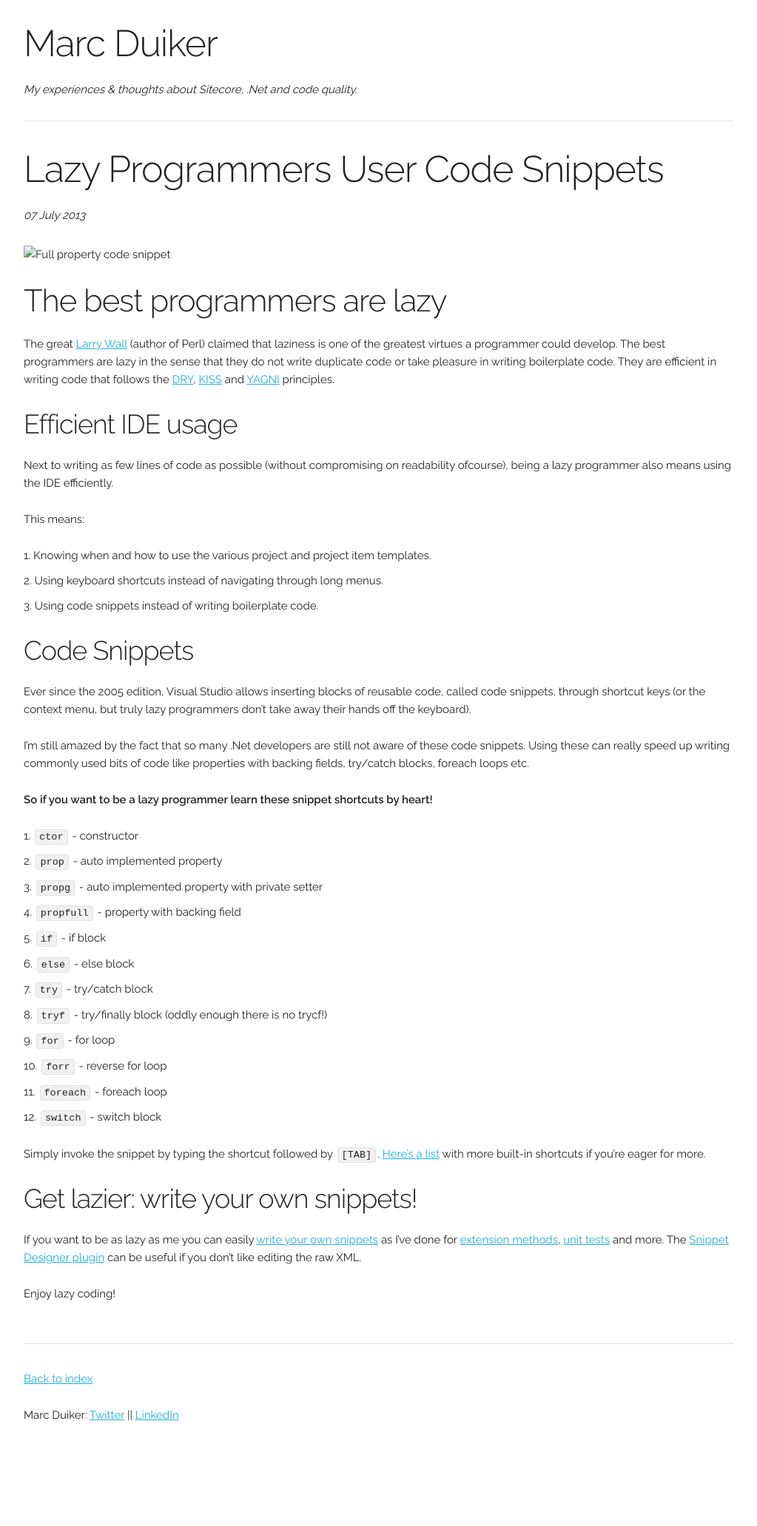
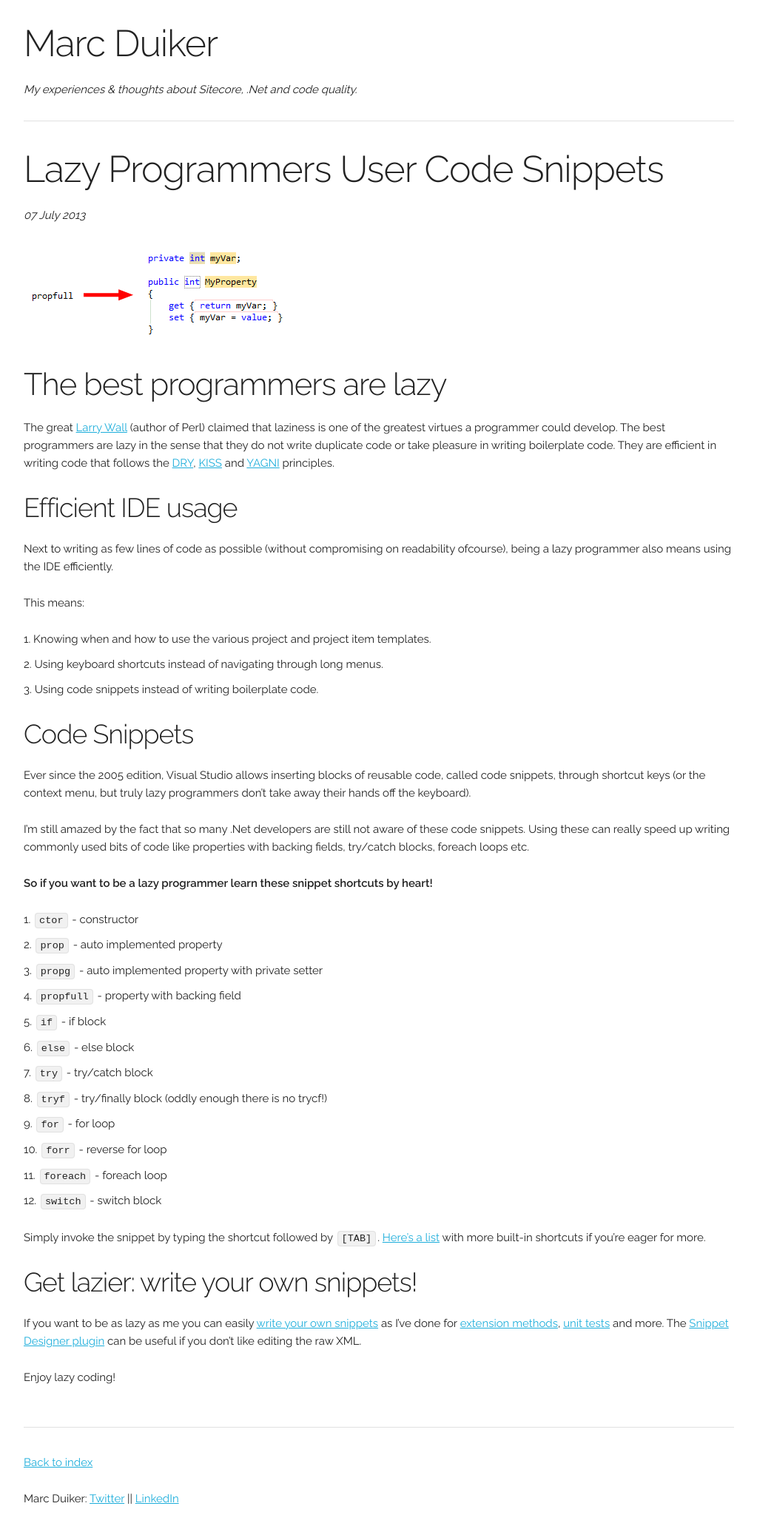
Before and after one commit to marcduiker/marcduiker.github.io, a Jekyll site: the page built from _posts/2013-07-07-lazy-programmers-use-code-snippets.md, in a window 1280 px wide. Shown: the whole page at 74% size, without its empty margins (128-1151 px from the left). Built offline with Jekyll 4.4.1, drawn with Linux system fonts in a browser that asks for light colours; before the commit the page ends 1950 px from its top, so only the background shows below that.

Commit message:
Fixed asset url

```diff
--- a/_posts/2013-07-07-lazy-programmers-use-code-snippets.md
+++ b/_posts/2013-07-07-lazy-programmers-use-code-snippets.md
@@ -4,7 +4,7 @@ title: Lazy Programmers User Code Snippets
 tags: .Net, C#, productivity, snippets, Visual Studio
 ---
 
-![Full property code snippet]({{ site.url }}/assets/YYYY/MM/DD/propfull_snippet.png)
+![Full property code snippet]({{ site.url }}/assets/2013/07/07/propfull_snippet.png)
 
 ##The best programmers are lazy
 
```
